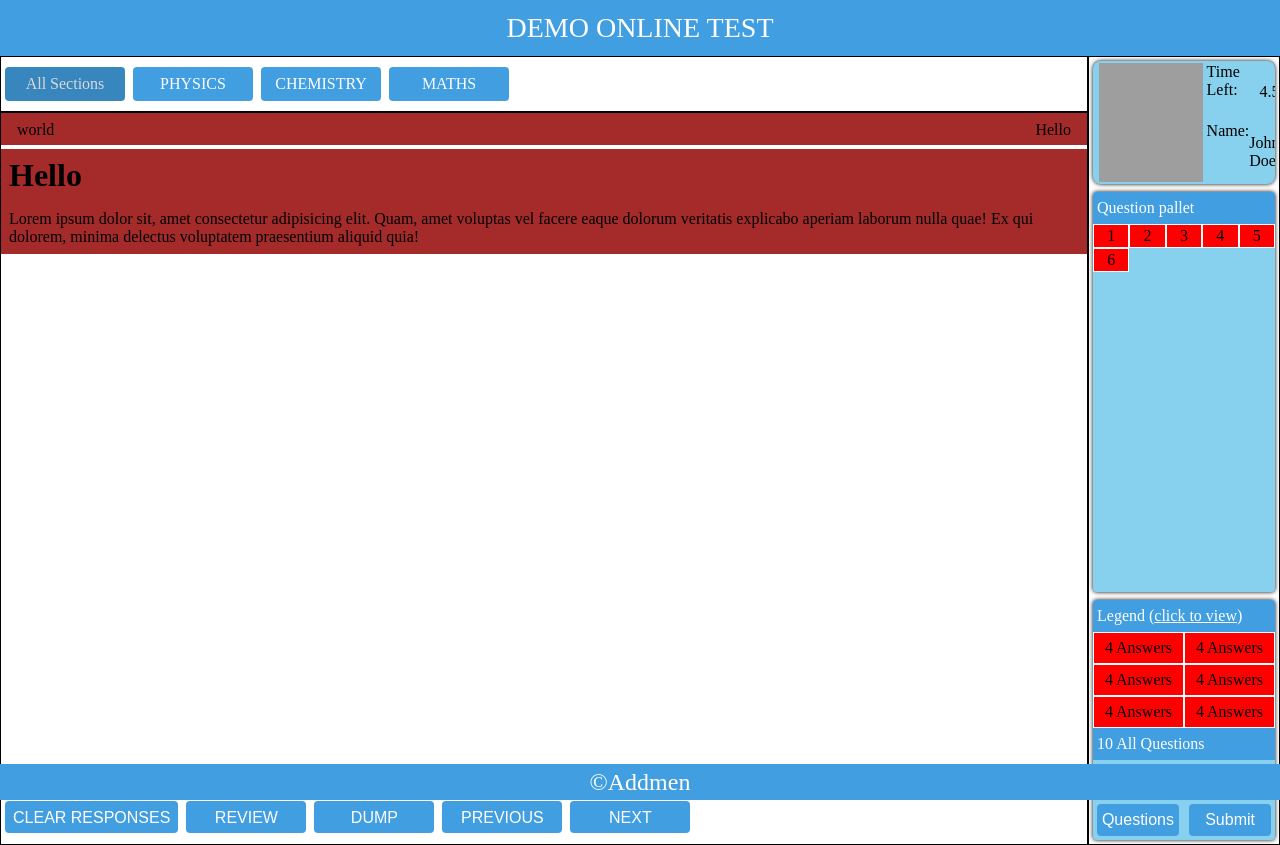
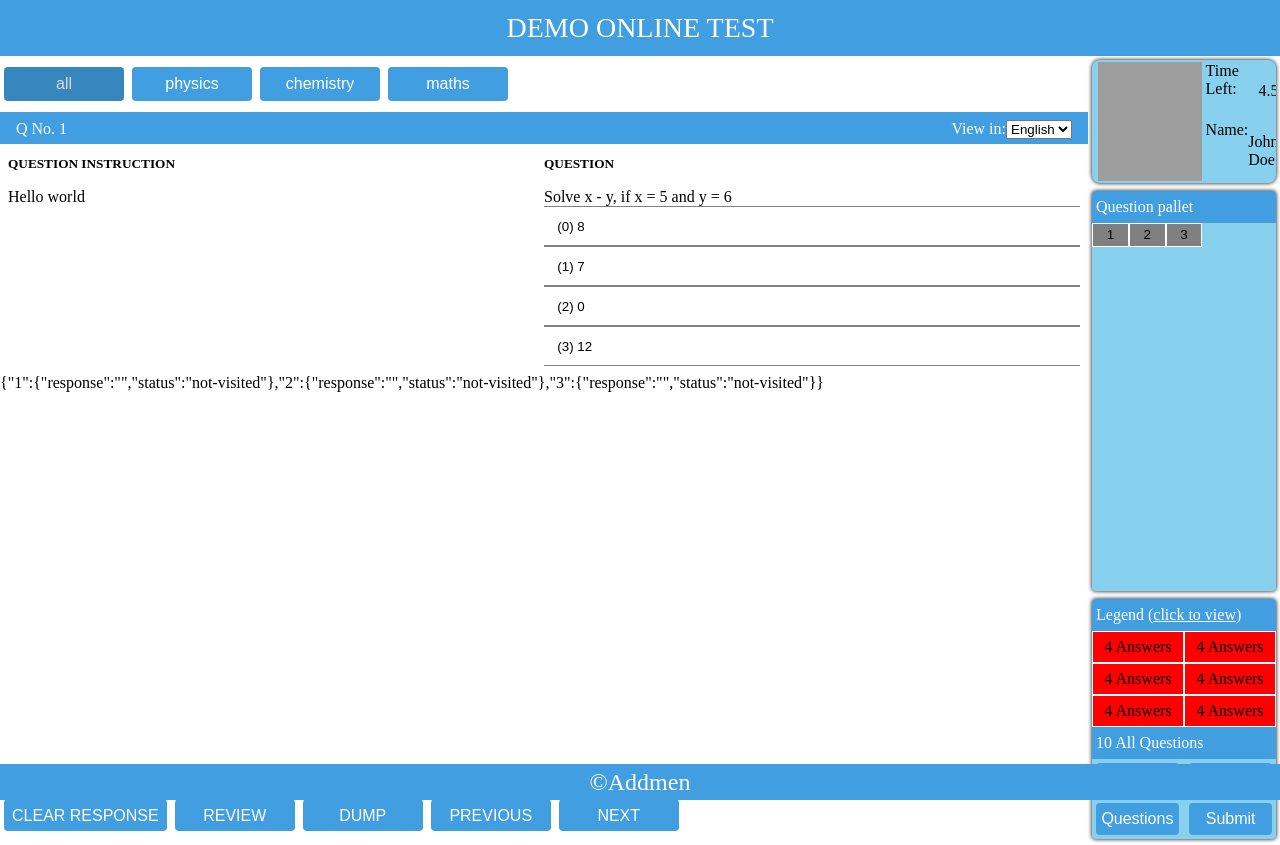
Before and after one commit to yashodhanketkar/exam-panel, a Next.js app: page / in a window 1280 px wide. Built offline with nearby package versions, Linux system fonts and the light colour scheme; grey boxes are pictures that could not be loaded.

Commit message:
0.1.0 patch#1
1. Added context api and few changes
2. Includes unstable updates to handle states, and virtual response.

```diff
--- /dev/null
+++ b/src/app/appContext.ts
@@ -0,0 +1,20 @@
+import React from "react";
+
+const currentQuestion = {
+    questionNumber: 1,
+    questionStatus: 'not-visited',
+}
+
+export const defaultContext: {
+    pageNumber: number,
+    section: string,
+    currentQuestion: typeof currentQuestion,
+} = {
+    pageNumber: 1,
+    section: 'all',
+    currentQuestion: currentQuestion
+}
+
+const AppContext = React.createContext(defaultContext);
+
+export default AppContext;
--- a/src/app/comp.tsx
+++ b/src/app/comp.tsx
@@ -1,23 +1,88 @@
+"use client";
+
 import styles from "@/styles/page.module.css";
+import { useContext, useState } from "react";
+import AppContext from "./appContext";
 
-export default function Comp() {
+function DisplayQuestions(props: any) {
+  const [answer, setAnswer] = useState("");
+  const { currentQuestion } = useContext(AppContext);
+  const { instruction, question, options, number, selectAnswer, response } =
+    props;
+  let selected = props.selected;
+
+  let handleOnClick = (e: any) => {
+    selected = e.target.value;
+  };
+
+  let handleClass = (option: any) => {
+    let selected = response[currentQuestion.questionNumber].response;
+    console.log(selected);
+    return option === parseInt(selected) - 1
+      ? "answerButton active"
+      : "answerButton";
+  };
+
   return (
     <>
-      <div className="row">
-        <p className={styles.serial}>Hello</p>
-        <p className={styles.options}>world</p>
+      <div className={`row ${styles.contentHeaderRow}`}>
+        <p className={styles.serial}>Q No. {number}</p>
+        <p className={styles.options}>
+          View in:
+          <select>
+            <option>English</option>
+          </select>
+        </p>
       </div>
       <div className="row">
-        <h1>Hello</h1>
+        <h5 className="col">QUESTION INSTRUCTION</h5>
+        <h5 className="col">QUESTION</h5>
       </div>
       <div className="row">
-        <p>
-          Lorem ipsum dolor sit, amet consectetur adipisicing elit. Quam, amet
-          voluptas vel facere eaque dolorum veritatis explicabo aperiam laborum
-          nulla quae! Ex qui dolorem, minima delectus voluptatem praesentium
-          aliquid quia!
-        </p>
+        <p className="col">{instruction}</p>
+        <div className="col">
+          {question}
+          {options.map((option: any, i: number) => (
+            <button
+              className={handleClass(i)}
+              key={i}
+              defaultValue={""}
+              name={number}
+              value={i + 1}
+              onClick={(e) => selectAnswer(e)}
+            >
+              ({i}) {option}
+            </button>
+          ))}
+        </div>
       </div>
     </>
   );
 }
+
+export default function Comp(props: any) {
+  const { questions, selectAnswer, response } = props;
+  const value = useContext(AppContext);
+  const clientSectionState: string = value.section;
+
+  return (
+    <>
+      {questions &&
+        questions
+          .filter((que: any) =>
+            clientSectionState === "all"
+              ? que
+              : que.section === clientSectionState
+          )
+          .filter((que: any) => que.number === value.pageNumber)
+          .map((ques: any, i: number) => (
+            <DisplayQuestions
+              key={i}
+              selectAnswer={selectAnswer}
+              response={response}
+              {...ques}
+            />
+          ))}
+    </>
+  );
+}
--- a/src/app/page.tsx
+++ b/src/app/page.tsx
@@ -1,30 +1,127 @@
-import { Inter } from "@next/font/google";
+"use client";
+
+import AppContext, { defaultContext } from "./appContext";
+import { useState } from "react";
 import styles from "@/styles/page.module.css";
 import Side from "@/component/side";
-import Nav from "@/component/nav";
+import Nav from "@/component/section";
 import Controls from "@/component/controls";
 import Comp from "./comp";
 
-const inter = Inter({ subsets: ["latin"] });
+let SampleQuestion = [
+  {
+    number: 1,
+    section: "physics",
+    instruction: "Hello world",
+    question: "Solve x - y, if x = 5 and y = 6",
+    options: ["8", "7", "0", "12"],
+  },
+  {
+    number: 2,
+    section: "chemistry",
+    instruction: "Hello world",
+    question: "Solve x * y, if x = 5 and y = 6",
+    options: ["5", "6", "1", "11"],
+  },
+  {
+    number: 3,
+    section: "maths",
+    instruction: "Hello world",
+    question: "Solve x + y, if x = 5 and y = 6",
+    options: ["5", "6", "1", "11"],
+  },
+];
+
+let defaultResponse: any = {};
+
+for (let i = 0; i < SampleQuestion.length; i++) {
+  defaultResponse[i + 1] = {
+    response: "",
+    status: "not-visited",
+  };
+}
 
 export default function Home() {
+  const [response, setResponse] = useState(defaultResponse);
+  const [section, setSection] = useState(defaultContext.section);
+  const [pageNumber, setPageNumber] = useState(defaultContext.pageNumber);
+  const [currentQuestion, setCurrentQuestion] = useState(
+    defaultContext.currentQuestion
+  );
+
+  let selectAnswer = (e: any) => {
+    const number = e.target.name;
+    const answer = e.target.value;
+    let Status;
+    const currentStatus = response[number].status;
+    if (currentStatus.includes("reviewed")) {
+      Status = "reviewed answered";
+    } else if (currentStatus === "dumped") {
+      Status = "dumped";
+    } else {
+      Status = "answered";
+    }
+
+    setResponse({
+      ...response,
+      [number]: { response: answer, status: Status },
+    });
+  };
+
+  let selectStatus = (status: string) => {
+    let number = currentQuestion.questionNumber;
+    let Status;
+    if (response[number].status.includes("answered") && status === "reviewed") {
+      Status = "answered reviewed";
+    } else {
+      Status = status;
+    }
+    console.log(number, Status);
+    setResponse({
+      ...response,
+      [number]: { ...response[number], status: Status },
+    });
+  };
+
+  let clearResponse = () => {
+    setResponse({
+      ...response,
+      [currentQuestion.questionNumber]: { response: "", status: "not-visited" },
+    });
+  };
+
   return (
-    <>
+    <AppContext.Provider
+      value={{
+        pageNumber: pageNumber,
+        section: section,
+        currentQuestion: currentQuestion,
+      }}
+    >
       <main className={styles.main}>
         <nav className={styles.nav}>
-          <Nav />
+          <Nav setSection={setSection} />
         </nav>
         <div className={styles.side}>
-          <Side />
+          <Side response={response} />
         </div>
         <div className={styles.content}>
-          <Comp />
+          <Comp
+            questions={SampleQuestion}
+            selectAnswer={selectAnswer}
+            response={response}
+          />
+          {JSON.stringify(response)}
         </div>
         <div className={styles.controls}>
-          <Controls />
+          <Controls
+            setPageNumber={setPageNumber}
+            setCurrentQuestion={setCurrentQuestion}
+            selectStatus={selectStatus}
+            clearResponse={clearResponse}
+          />
         </div>
       </main>
-      ;
-    </>
+    </AppContext.Provider>
   );
 }
--- a/src/component/controls/index.tsx
+++ b/src/component/controls/index.tsx
@@ -1,13 +1,54 @@
+"use client";
+import AppContext from "@/app/appContext";
 import styles from "@/styles/components.module.css";
+import { useContext } from "react";
 
-export default function Controls() {
+export default function Controls(props: any) {
+  const { pageNumber, currentQuestion } = useContext(AppContext);
+  const { setPageNumber, setCurrentQuestion, selectStatus, clearResponse } =
+    props;
+
+  let handleOnNext = () => {
+    setPageNumber(pageNumber + 1);
+    setCurrentQuestion({
+      ...currentQuestion,
+      questionNumber: currentQuestion.questionNumber + 1,
+    });
+  };
+
+  let handleOnPrev = () => {
+    setPageNumber(pageNumber - 1);
+    setCurrentQuestion({
+      ...currentQuestion,
+      questionNumber: currentQuestion.questionNumber - 1,
+    });
+  };
+
   return (
     <>
-      <button className={styles.controlButton}>CLEAR RESPONSES</button>
-      <button className={styles.controlButton}>REVIEW</button>
-      <button className={styles.controlButton}>DUMP</button>
-      <button className={styles.controlButton}>PREVIOUS</button>
-      <button className={styles.controlButton}>NEXT</button>
+      <button className={styles.controlButton} onClick={() => clearResponse()}>
+        CLEAR RESPONSE
+      </button>
+      <button
+        className={styles.controlButton}
+        onClick={() => {
+          selectStatus("reviewed");
+        }}
+      >
+        REVIEW
+      </button>
+      <button
+        className={styles.controlButton}
+        onClick={() => selectStatus("dumped")}
+      >
+        DUMP
+      </button>
+      <button className={styles.controlButton} onClick={handleOnPrev}>
+        PREVIOUS
+      </button>
+      <button className={styles.controlButton} onClick={handleOnNext}>
+        NEXT
+      </button>
     </>
   );
 }
--- a/src/component/nav/index.tsx
+++ /dev/null
@@ -1,50 +0,0 @@
-"use client";
-
-import Link from "next/link";
-import styles from "@/styles/components.module.css";
-import { usePathname } from "next/navigation";
-
-function NavFactory(props: any) {
-  const { path, name } = props;
-  let className = () => {
-    let currentPath = usePathname();
-    return currentPath === path
-      ? [styles.linkButton, styles.active].join(" ")
-      : styles.linkButton;
-  };
-
-  return (
-    <Link className={className()} href={path}>
-      {name}
-    </Link>
-  );
-}
-
-export default function Nav() {
-  const navs = [
-    {
-      path: "/",
-      name: "All Sections",
-    },
-    {
-      path: "/physics",
-      name: "PHYSICS",
-    },
-    {
-      path: "/chemistry",
-      name: "CHEMISTRY",
-    },
-    {
-      path: "/maths",
-      name: "MATHS",
-    },
-  ];
-
-  return (
-    <>
-      {navs.map((nav) => (
-        <NavFactory path={nav.path} name={nav.name} />
-      ))}
-    </>
-  );
-}
--- /dev/null
+++ b/src/component/section/index.tsx
@@ -0,0 +1,57 @@
+"use client";
+
+import AppContext from "@/app/appContext";
+import styles from "@/styles/components.module.css";
+import { useContext, useState } from "react";
+
+export default function Nav(props: any) {
+  const { setSection } = props;
+  const { section } = useContext(AppContext);
+
+  const sections = [
+    {
+      name: "all",
+      label: "All Sections",
+    },
+    {
+      name: "physics",
+      label: "PHYSICS",
+    },
+    {
+      name: "chemistry",
+      label: "CHEMISTRY",
+    },
+    {
+      name: "maths",
+      label: "MATHS",
+    },
+  ];
+
+  let handleChange = (e: any) => {
+    setSection(e.target.value);
+  };
+
+  let handleClass = (name: any) => {
+    let setClassName = styles.linkButton;
+    if (name === section) {
+      setClassName += ` ${styles.active}`;
+    }
+    return setClassName;
+  };
+
+  return (
+    <>
+      {sections.map((sec, i) => (
+        <button
+          key={i}
+          name={sec.label}
+          value={sec.name}
+          className={handleClass(sec.name)}
+          onClick={(e) => handleChange(e)}
+        >
+          {sec.name}
+        </button>
+      ))}
+    </>
+  );
+}
--- a/src/component/side/index.tsx
+++ b/src/component/side/index.tsx
@@ -2,11 +2,12 @@ import Info from "./info";
 import Legend from "./legend";
 import Pallet from "./pallet";
 
-export default function Side() {
+export default function Side(props: any) {
+  const { response } = props;
   return (
     <>
       <Info />
-      <Pallet />
+      <Pallet response={response} />
       <Legend />
     </>
   );
--- a/src/component/side/pallet.tsx
+++ b/src/component/side/pallet.tsx
@@ -1,16 +1,24 @@
+"use client";
+
 import styles from "@/styles/components.module.css";
+import AppContext from "@/app/appContext";
+import { useContext } from "react";
 
-export default function Pallet() {
+export default function Pallet(props: any) {
+  // const {  } = useContext(AppContext);
+  let { response } = props;
   return (
     <>
       <div className={styles.pallet}>
         <p className={styles.palletHeading}>Question pallet</p>
-        <span className={styles.palletItems}>1</span>
-        <span className={styles.palletItems}>2</span>
-        <span className={styles.palletItems}>3</span>
-        <span className={styles.palletItems}>4</span>
-        <span className={styles.palletItems}>5</span>
-        <span className={styles.palletItems}>6</span>
+        {Object.entries(response).map((key: any) => (
+          <button
+            className={`${styles.palletItems} ${key[1].status}`}
+            key={key[0]}
+          >
+            {key[0]}
+          </button>
+        ))}
       </div>
     </>
   );
--- a/src/styles/components.module.css
+++ b/src/styles/components.module.css
@@ -7,6 +7,7 @@
   font-size: 1rem;
   width: 7.5em;
   text-align: center;
+  border: 0;
 }
 
 .active {
@@ -86,7 +87,6 @@
   width: 20%;
   height: 1.5rem;
   border: 1px solid white;
-  background-color: red;
 }
 
 .legendItems {
--- a/src/styles/globals.css
+++ b/src/styles/globals.css
@@ -48,5 +48,46 @@ span {
   position: relative;
   width: 100%;
   min-height: 2em;
-  background-color: brown;
 }
+
+.col {
+  width: 50%;
+}
+
+.answered {
+  background-color: green;
+}
+
+.not-visited {
+  background-color: gray;
+}
+
+.dumped {
+  background-color: white;
+}
+
+.reviewed {
+  background-color: purple;
+}
+
+.reviewed.answered {
+  background-color: yellow;
+}
+
+.answerButton {
+  display: flex;
+  padding: 1em;
+  align-items: center;
+  height: 3em;
+  width: 100%;
+  border: 0;
+  background-color: transparent;
+  border-bottom: 1px solid gray;
+  border-top: 1px solid gray;
+  /* background-color: aqua; */
+  /* box-shadow: 0 0 1px 0 black; */
+}
+
+.answerButton.active {
+  background-color: aqua;
+}
--- a/src/styles/page.module.css
+++ b/src/styles/page.module.css
@@ -8,10 +8,6 @@
     "controls side";
   width: 100vw;
   height: calc(100vh - (var(--header-height) + var(--footer-height)));
-}
-
-.main > * {
-  border: 1px solid black;
 }
 
 .nav {
@@ -43,10 +39,15 @@
 
 .serial {
   position: absolute;
-  right: 1em;
+  left: 1em;
 }
 
 .options {
   position: absolute;
-  left: 1em;
+  right: 1em;
 }
+
+.contentHeaderRow {
+  background-color: var(--background-secondary);
+  color: var(--text-secondary);
+}
```
